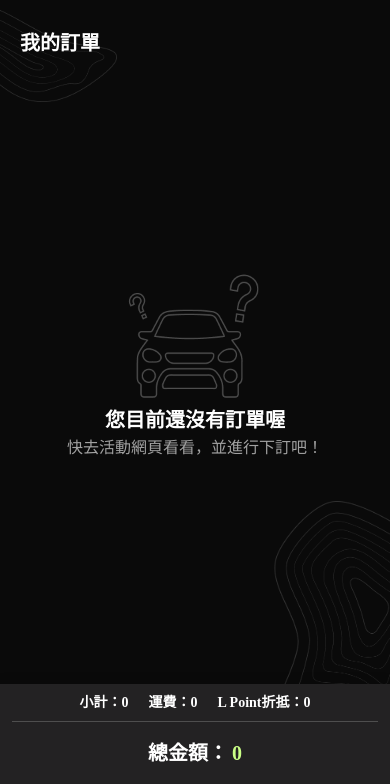
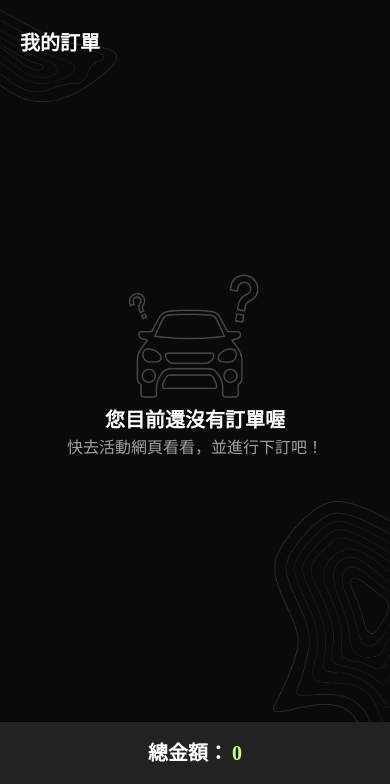
Before and after one commit to silentbana/demo, a website: page order-empty.html in a window 390 px wide. Shown: the part 60-844 px from the top of the page. Drawn offline with Linux system fonts and the light colour scheme; files whose address does not match are found by name.

Commit message:
更新order-empty

```diff
--- a/order-empty.html
+++ b/order-empty.html
@@ -73,15 +73,8 @@
       <div class="subtitle text-a1a1a1 text-center">快去活動網頁看看，並進行下訂吧！</div>
     </div>
     <!-- calc -->
-    <div class="calc d-md-flex flex-row justify-content-between">
-      <div class="statement d-flex flex-row align-self-center fw-semibold justify-content-center">
-        <div class="subtotal">小計：0</div>
-        <div class="shipping-fee">運費：0</div>
-        <div class="point">L Point折抵：0</div>
-      </div>
-      <div class="total fw-bold align-self-center">
-        總金額：<span class="text-caff86">0</span>
-      </div>
+    <div class="calc fw-bold text-center">
+      總金額：<span class="text-caff86">0</span>
     </div>
   </main>
 
@@ -182,22 +175,10 @@
     background: #232223;
     box-shadow: 0 -2px 11px 0 rgba(0, 0, 0, 0.1);
     font-family: NotoSans;
-  }
-
-  .statement {
-    font-size: 18px;
-  }
-
-  .subtotal,
-  .shipping-fee {
-    margin-right: 32px;
-  }
-
-  .total {
     font-size: 30px;
   }
 
-  .total>span {
+  .calc>span {
     padding-left: 4px;
   }
 
@@ -224,11 +205,16 @@
       padding: 20px 100px;
     }
 
+    .calc {
+      padding: 20px 5%;
+      font-size: 24px;
+    }
   }
   @media (max-width: 767px) {
     .order {
       background-size: 30%, 30%;
     }
+
     .order-title {
       top: 88px;
       left: 20px;
@@ -248,25 +234,8 @@
     }
 
     .calc {
-      padding: 0;
-    }
-
-    .statement {
-      font-size: 14px;
-      margin: 8px 12px 0;
-      padding-bottom: 8px;
-      border-bottom: 1px solid #4e4e4e;
-    }
-
-    .subtotal,
-    .shipping-fee {
-      margin-right: 20px;
-    }
-
-    .total {
+      padding: 16px;
       font-size: 20px;
-      text-align: center;
-      margin: 16px;
     }
   }
 </style>
```
